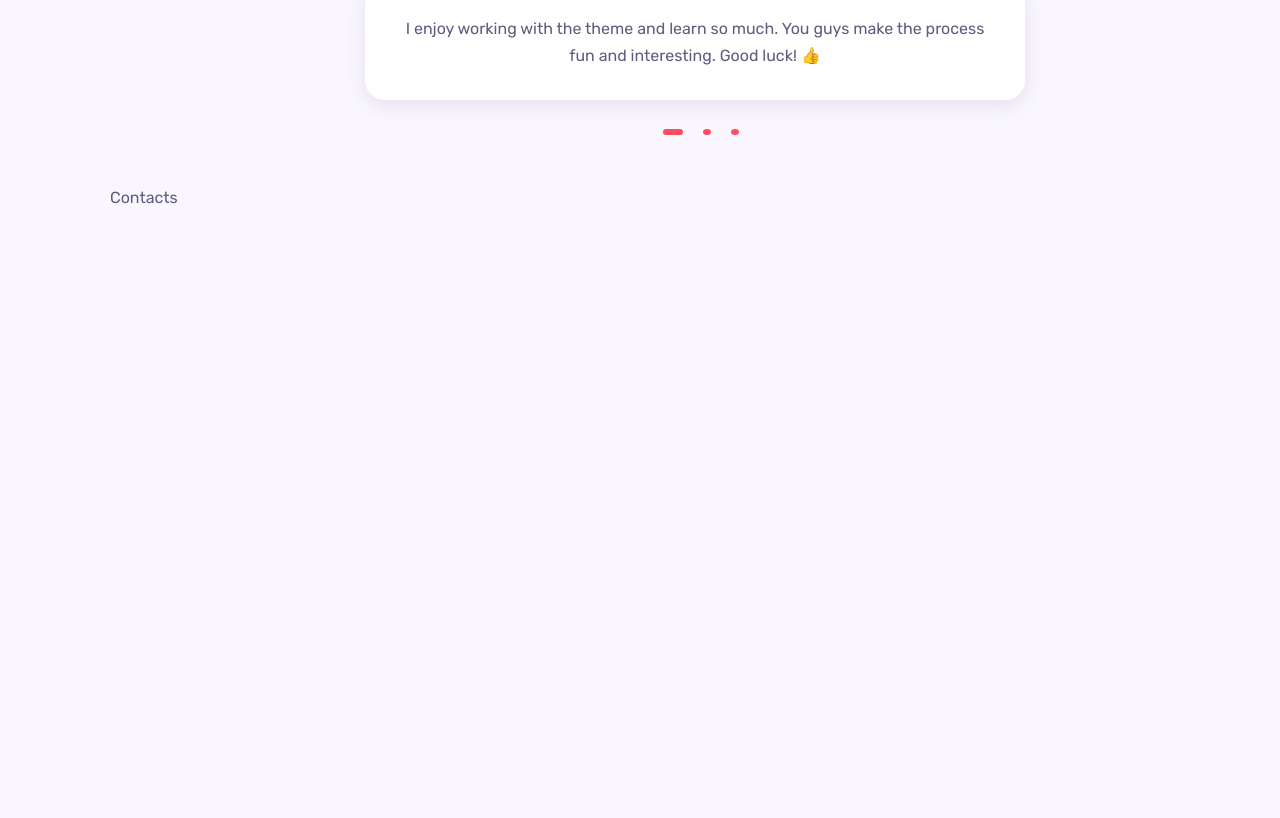
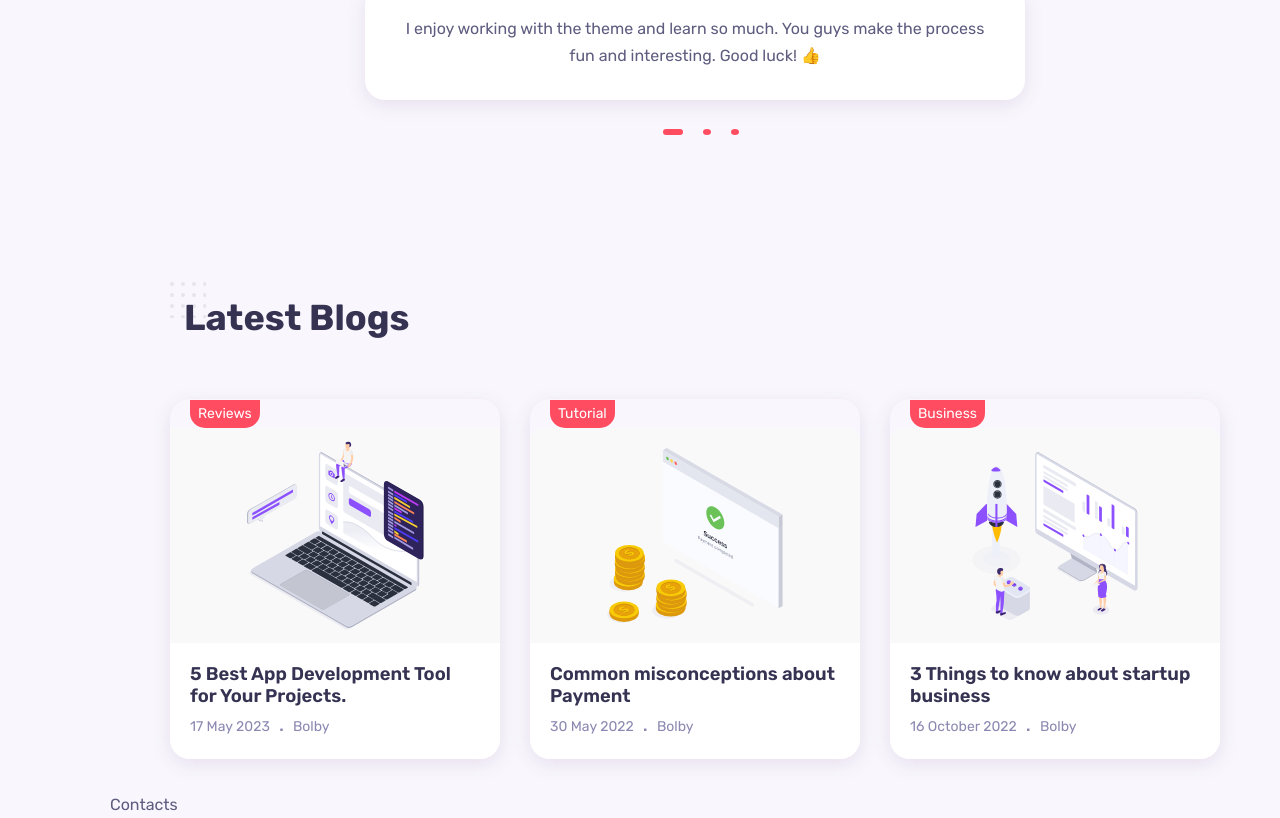
Before and after one commit to Sanganak-Abhiyanta/my_profile, a React (Create React App) app: page / in a window 1280 px wide. Shown: the part 4776-5594 px from the top of the page. Before the commit the page ends 4987 px from the top, so only its background shows below. Built offline with nearby package versions, Linux system fonts and the light colour scheme.

Commit message:
Blogs Page Completed

```diff
--- a/src/components/blogs/Blogs.jsx
+++ b/src/components/blogs/Blogs.jsx
@@ -1,9 +1,81 @@
-import React from 'react'
+import React from "react";
+import "./blogs.css";
+import Image1 from "../../assets/blog-1.svg";
+import Image2 from "../../assets/blog-2.svg";
+import Image3 from "../../assets/blog-3.svg";
 
 export default function Blogs() {
   return (
-    <div>
+    <div className="blog container section" id="blog">
+      <h2 className="section__title">Latest Blogs</h2>
 
+      <div className="blog__container grid">
+        <div className="blog__card">
+          <div className="blog__thumb">
+            <a href="#" className="blog__category">
+              Reviews
+            </a>
+            <a href="#">
+              <img src={Image1} alt="" className="blog__img" />
+            </a>
+          </div>
+
+          <div className="blog__details">
+            <h3 className="blog__title">
+              5 Best App Development Tool for Your Projects.
+            </h3>
+            <div className="blog__meta">
+              <span>17 May 2023</span>
+              <span className="blog__dot">.</span>
+              <span>Bolby</span>
+            </div>
+          </div>
+        </div>
+
+        <div className="blog__card">
+          <div className="blog__thumb">
+            <a href="#" className="blog__category">
+              Tutorial
+            </a>
+            <a href="#">
+              <img src={Image2} alt="" className="blog__img" />
+            </a>
+          </div>
+
+          <div className="blog__details">
+            <h3 className="blog__title">
+             Common misconceptions about Payment
+            </h3>
+            <div className="blog__meta">
+              <span>30 May 2022</span>
+              <span className="blog__dot">.</span>
+              <span>Bolby</span>
+            </div>
+          </div>
+        </div>
+
+        <div className="blog__card">
+          <div className="blog__thumb">
+            <a href="#" className="blog__category">
+              Business
+            </a>
+            <a href="#">
+              <img src={Image3} alt="" className="blog__img" />
+            </a>
+          </div>
+
+          <div className="blog__details">
+            <h3 className="blog__title">
+              3 Things to know about startup business
+            </h3>
+            <div className="blog__meta">
+              <span>16 October 2022</span>
+              <span className="blog__dot">.</span>
+              <span>Bolby</span>
+            </div>
+          </div>
+        </div>
+      </div>
     </div>
-  )
+  );
 }
--- a/src/components/blogs/blogs.css
+++ b/src/components/blogs/blogs.css
@@ -0,0 +1,57 @@
+.blog__container {
+  grid-template-columns: repeat(3, 1fr);
+  column-gap: 1.875rem;
+}
+
+.blog__card {
+  box-shadow: var(--shadow);
+  border-radius: var(--border-radius);
+  overflow: hidden;
+}
+
+.blog__thumb {
+  position: relative;
+  overflow: hidden;
+}
+.blog__thumb:hover .blog__img {
+  transform: scale(1.1);
+}
+.blog__img {
+  transform: scale(1);
+  transition: 0.3s;
+}
+.blog__category {
+  color: #fff;
+  background-color: var(--first-color);
+  border-bottom-left-radius: 0.9375rem;
+  border-bottom-right-radius: 0.9375rem;
+  position: relative;
+  top: 0;
+  left: 1.25rem;
+  font-size: var(--small-font-size);
+  display: inline-block;
+  padding: 0.125rem 0.5rem;
+  transition: 0.3s;
+  z-index: 1;
+}
+
+.blog__details{
+    background-color: var(--container-color);
+    padding: 1.25rem;
+
+}
+
+.blog__title{
+    font-size: var(--h3-font-size);
+    margin-bottom: 0.5rem;
+}
+
+.blog__meta{
+    display: flex;
+    column-gap: 0.6rem;
+    font-size: var(--small-font-size);
+    color: #8b88b1;
+}
+.blog__dot{
+    font-weight: var(--font-bold);
+}
```
